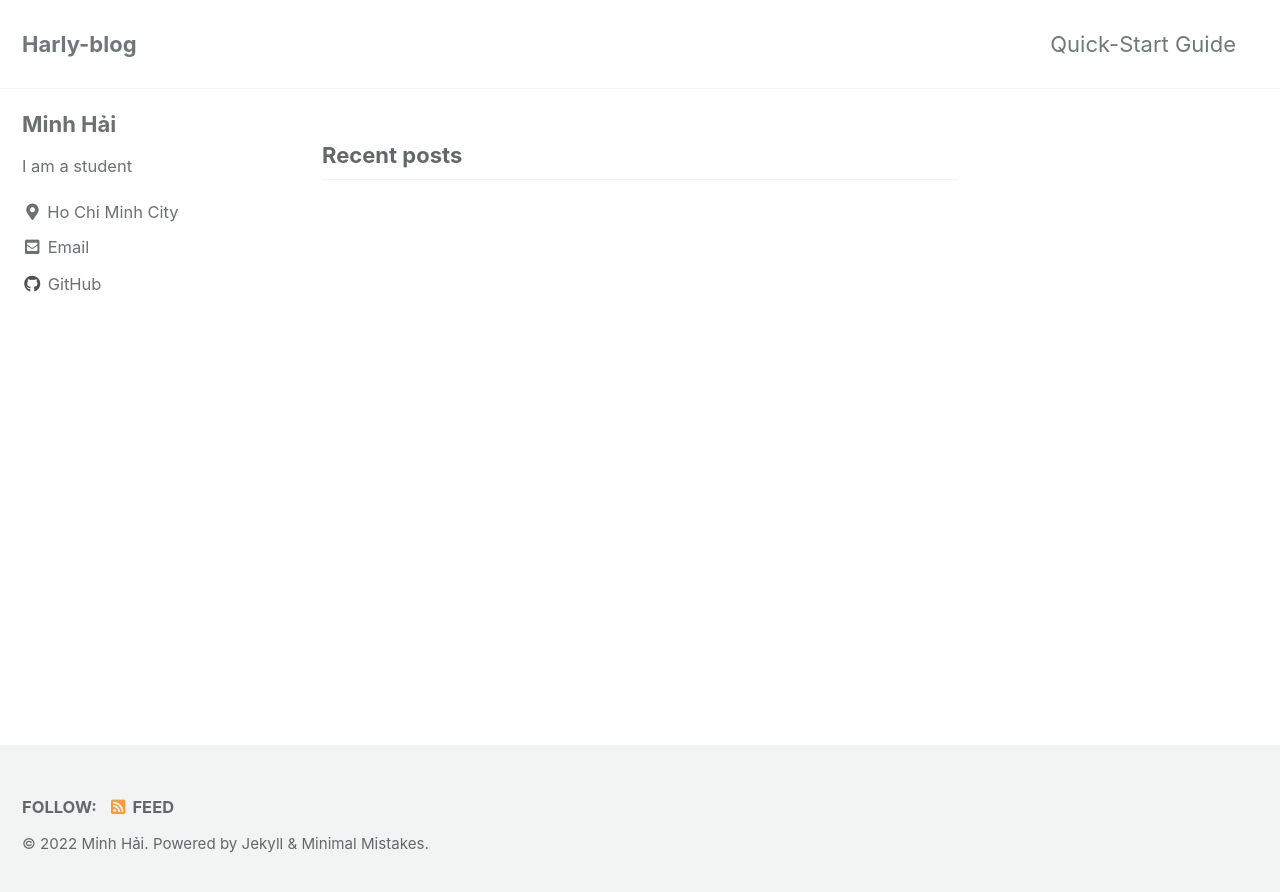
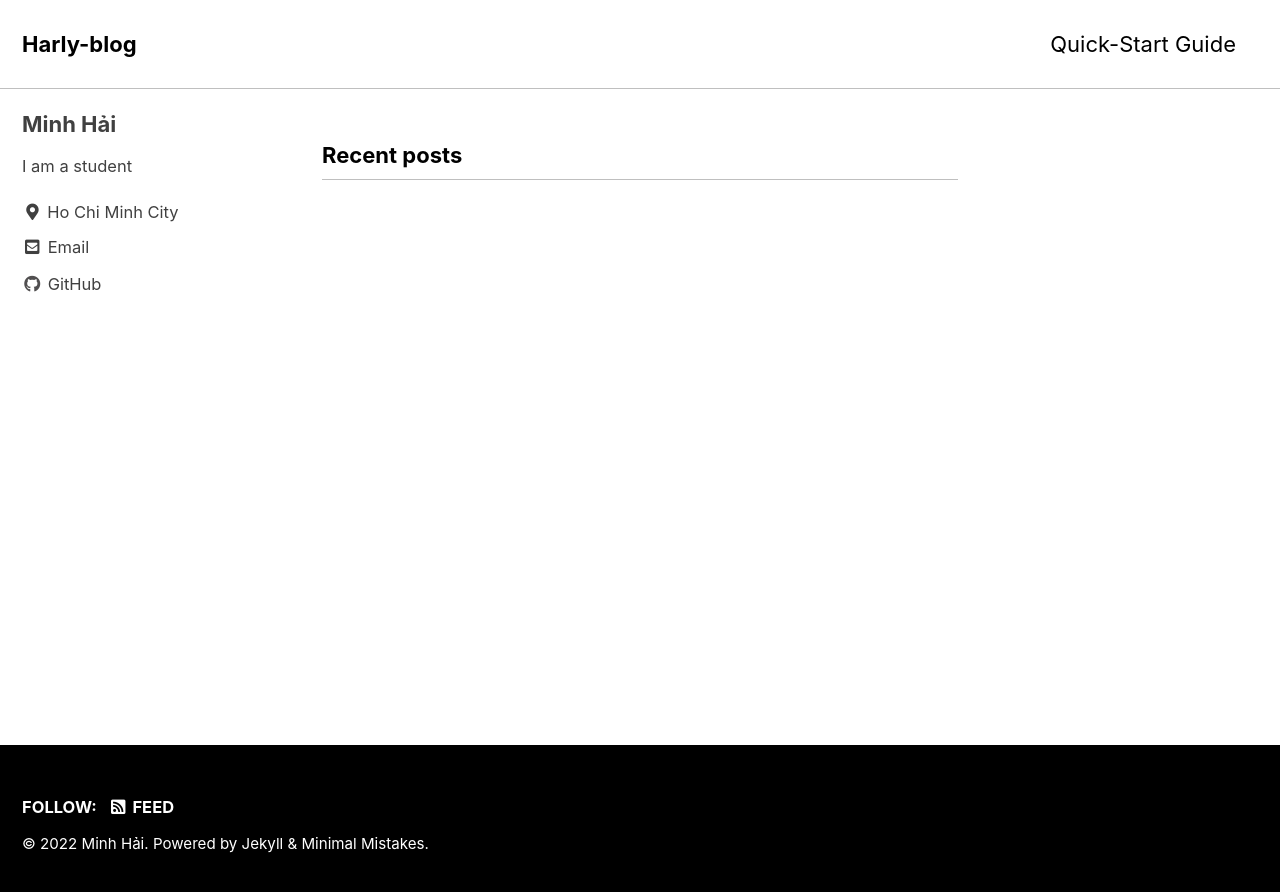
Before and after one commit to Harly-1506/Harly-1506.github.io, a Jekyll site: the page built from index.html, in a window 1280 px wide. Shown: the top 892 px of the page. Built offline with Jekyll 4.4.1, drawn with Linux system fonts in a browser that asks for light colours; cached includes are drawn as plain includes; the list of posts is cut into pages by our own code.

Commit message:
Update _config.yml

```diff
--- a/_config.yml
+++ b/_config.yml
@@ -12,7 +12,7 @@
 
 # theme                  : "minimal-mistakes-jekyll"
 # remote_theme           : "mmistakes/minimal-mistakes"
-minimal_mistakes_skin    : "default" # "air", "aqua", "contrast", "dark", "dirt", "neon", "mint", "plum", "sunrise"
+minimal_mistakes_skin    : "contrast" # "air", "aqua", "contrast", "dark", "dirt", "neon", "mint", "plum", "sunrise"
 
 # Site Settings
 locale                   : "en-US"
```
